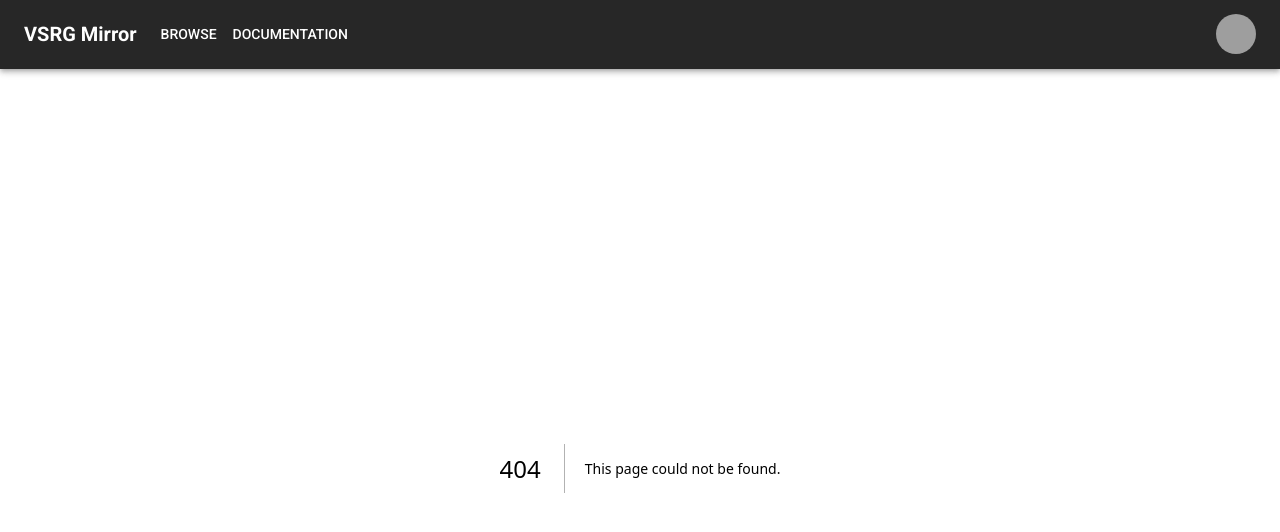
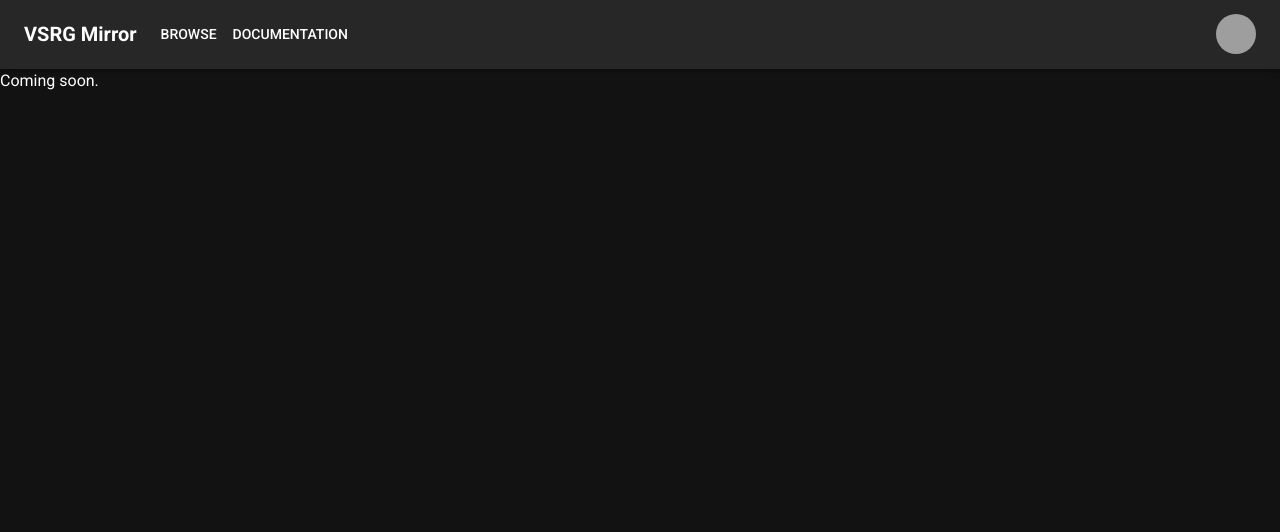
Before and after one commit to maskeddd/vsrg-mirror, a Next.js app: page /documentation in a window 1280 px wide. Before the commit this address had no page. Shown: the top 532 px of the page. Built offline with nearby package versions, Linux system fonts and the light colour scheme; grey boxes are pictures that could not be loaded.

Commit message:
show coming soon

```diff
--- /dev/null
+++ b/src/pages/documentation.tsx
@@ -0,0 +1,3 @@
+export default function Documentation() {
+  return <div>Coming soon.</div>;
+}
```
